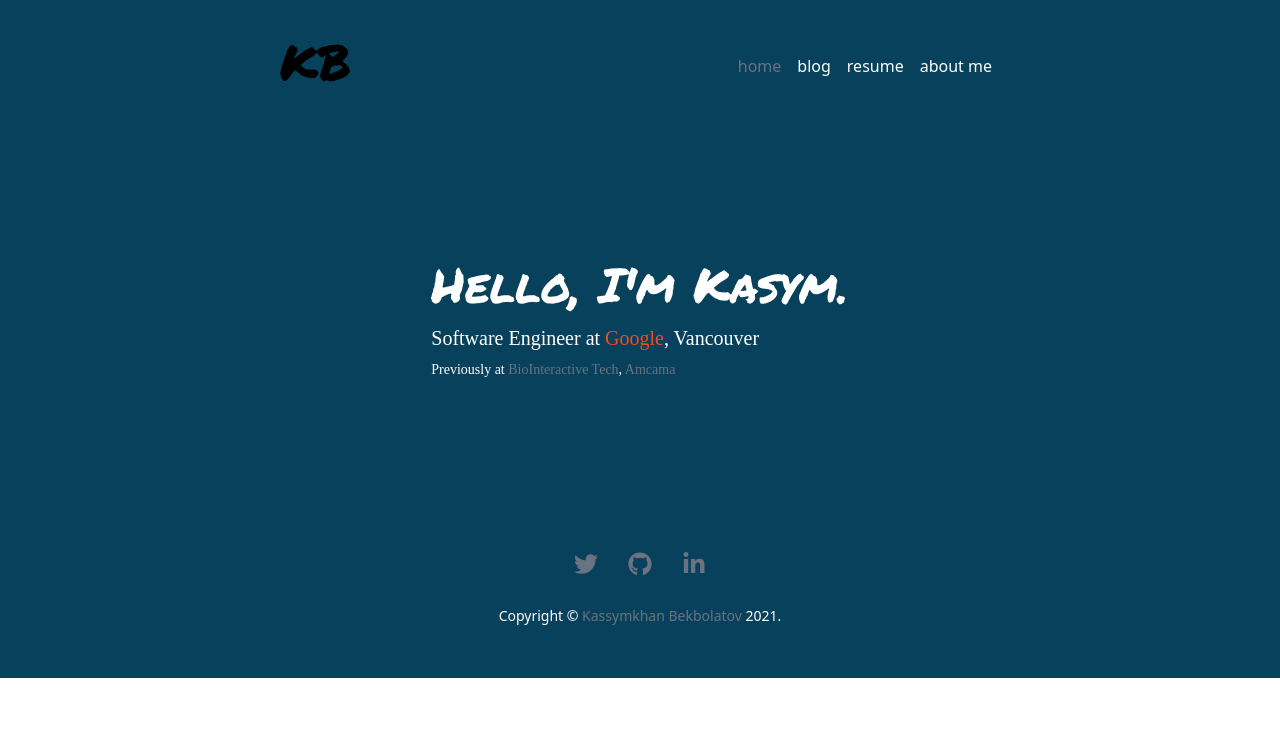
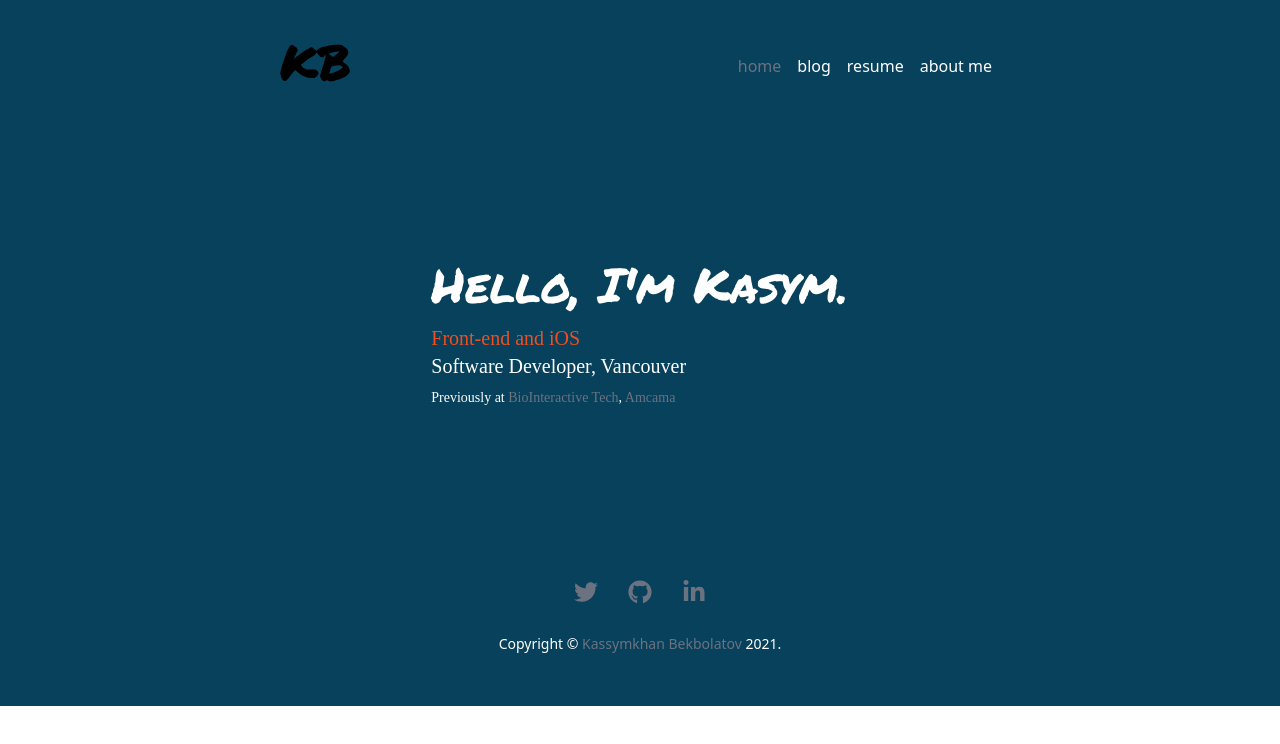
Before and after one commit to Kassymkhan919/my-blog, a Next.js app: page / in a window 1280 px wide. Shown: the top 744 px of the page. Built offline with nearby package versions, Linux system fonts and the light colour scheme.

Commit message:
added new profile photo

```diff
--- a/components/layout.js
+++ b/components/layout.js
@@ -38,7 +38,7 @@ export default function Layout({ children, home, aboutme }) {
               <>
                 <Image
                   priority
-                  src="/images/profile.jpg"
+                  src="/images/facepic.jpg"
                   className={utilStyles.borderCircle}
                   height={144}
                   width={144}
--- a/pages/aboutme.js
+++ b/pages/aboutme.js
@@ -14,7 +14,11 @@ export default function Home({ allPostsData, location }) {
       </Head>
       <section className={utilStyles.headingMd}>
         <p>Hi, This is Kasym's personal blog page</p>
-        <p>This is my personal web site</p>
+        <p>
+          I am interested in front-end and iOS developement. I am final year computer science student at SFU. <br /> I
+          will document my learning journey here and write notes on what I like. <br /> Below you can find notes from my
+          blog. Enjoy!
+        </p>
       </section>
 
       <section className={`${utilStyles.headingMd} ${utilStyles.padding1px}`}>
--- a/pages/index.js
+++ b/pages/index.js
@@ -8,10 +8,10 @@ const IndexPage = () => {
         <div className="max-w-xl mx-12 my-32">
           <h1 className="font-display text-5xl">Hello, I'm Kasym.</h1>
           <div className="mt-4 font-light text-xl  font-extra">
-            Software Engineer at{' '}
-            <a className="text-company hover:text-company-dark" href="#" target="_self" rel="noopener noreferrer">
+            <p className="text-company">Front-end and iOS</p> Software Developer{''}
+            {/* <a className="text-company hover:text-company-dark" href="#" target="_self" rel="noopener noreferrer">
               Google
-            </a>
+            </a> */}
             , Vancouver
           </div>
 
```
Also changed, not shown: public/images/facepic.JPG (added).
